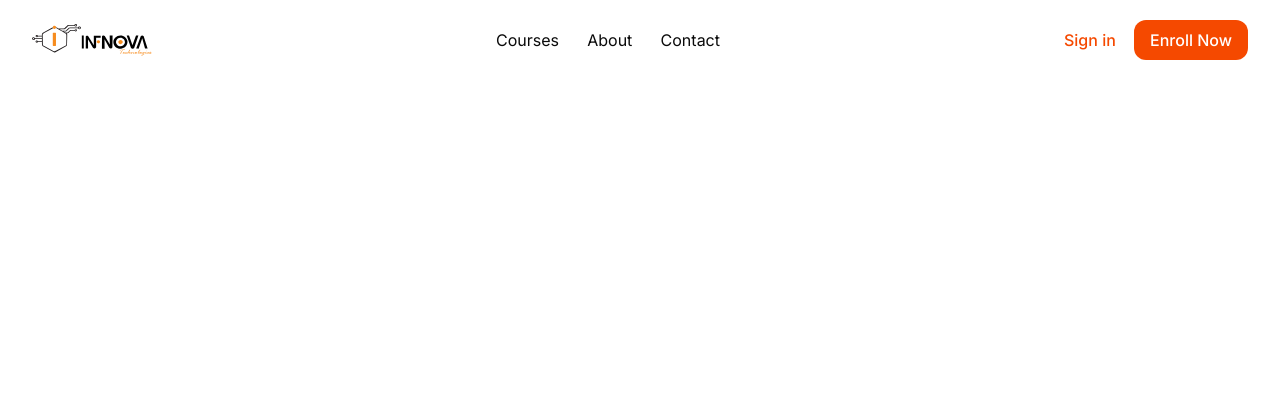
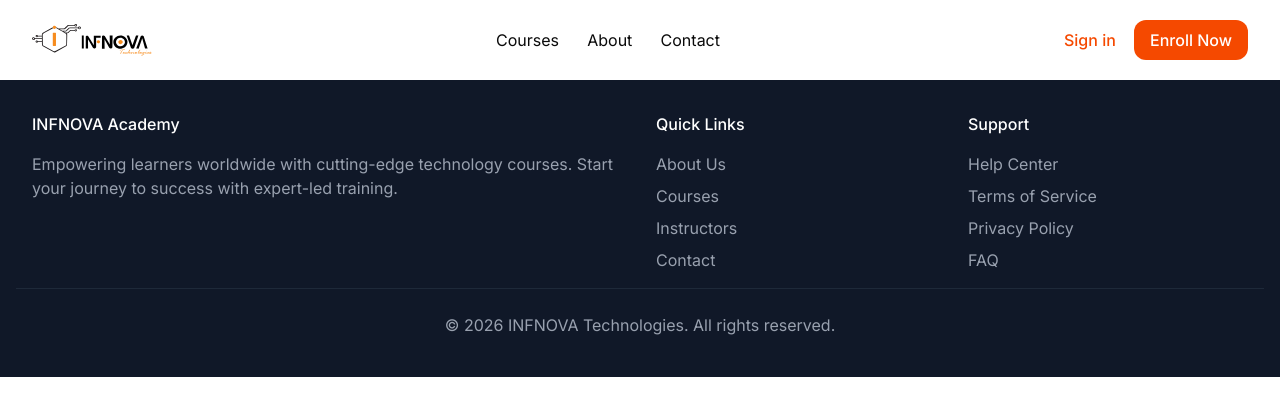
Before and after one commit to DamenaX/INFNOVA-Challenge, a React (Vite) app: page / in a window 1280 px wide. Shown: the top 416 px of the page. Built offline with nearby package versions, Linux system fonts and the light colour scheme.

Commit message:
Add the footer component

```diff
--- a/src/App.jsx
+++ b/src/App.jsx
@@ -2,6 +2,7 @@ import { useState } from 'react'
 import reactLogo from './assets/react.svg'
 import viteLogo from '/vite.svg'
 import Header from './components/Header'
+import Footer from './components/Footer'
 
 
 function App() {
@@ -10,6 +11,7 @@ function App() {
   return (
     <>
     <Header />
+    <Footer />
     </>
   )
 }
--- /dev/null
+++ b/src/components/Footer.jsx
@@ -0,0 +1,44 @@
+function Footer() {
+    return (
+        <footer className="flex flex-col w-dvw p-4 bg-surface-footer">
+            {/* company info and sitemap container */}
+            <div className="flex flex-wrap w-full justify-between">
+
+                {/* company info */}
+                <div className="flex flex-col basis-1/2 p-4 space-y-4 min-w-80">
+                    <h2 className="text-text-on-footer">INFNOVA Academy</h2>
+                    <p className="text-text-muted font-normal">Empowering learners worldwide with cutting-edge technology courses. Start your journey to success with expert-led training.</p>
+                </div>
+
+                {/* Quick Links */}
+                <div className="flex flex-col basis-1/4 p-4 space-y-4 min-w-40">
+                    <h2 className="text-text-on-footer">Quick Links</h2>
+                    <ul className="text-text-muted font-normal space-y-2">
+                        <li>About Us</li>
+                        <li>Courses</li>
+                        <li>Instructors</li>
+                        <li>Contact</li>
+                    </ul>
+                </div>
+
+                {/* Support */}
+                <div className="flex flex-col basis-1/4 p-4 space-y-4 min-w-40">
+                    <h2 className="text-text-on-footer">Support</h2>
+                    <ul className="text-text-muted font-normal space-y-2">
+                        <li>Help Center</li>
+                        <li>Terms of Service</li>
+                        <li>Privacy Policy</li>
+                        <li>FAQ</li>
+                    </ul>
+                </div>
+            </div>
+
+            {/* copyright container */}
+            <div className="flex flex-1 justify-center py-6 border-t border-border-footer">
+                <p className="text-text-muted font-normal text-center">&copy; 2026 INFNOVA Technologies. All rights reserved.</p>
+            </div>
+        </footer>
+    )
+}
+
+export default Footer
```
